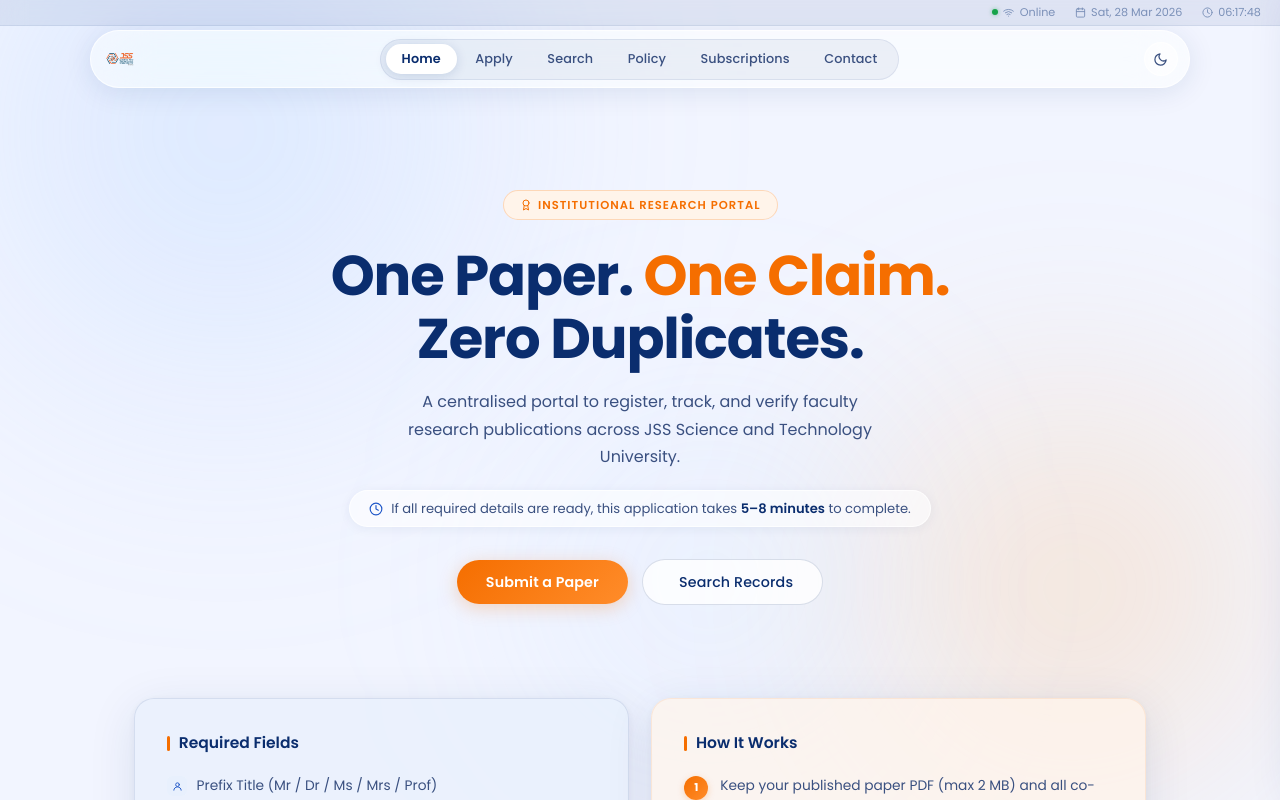
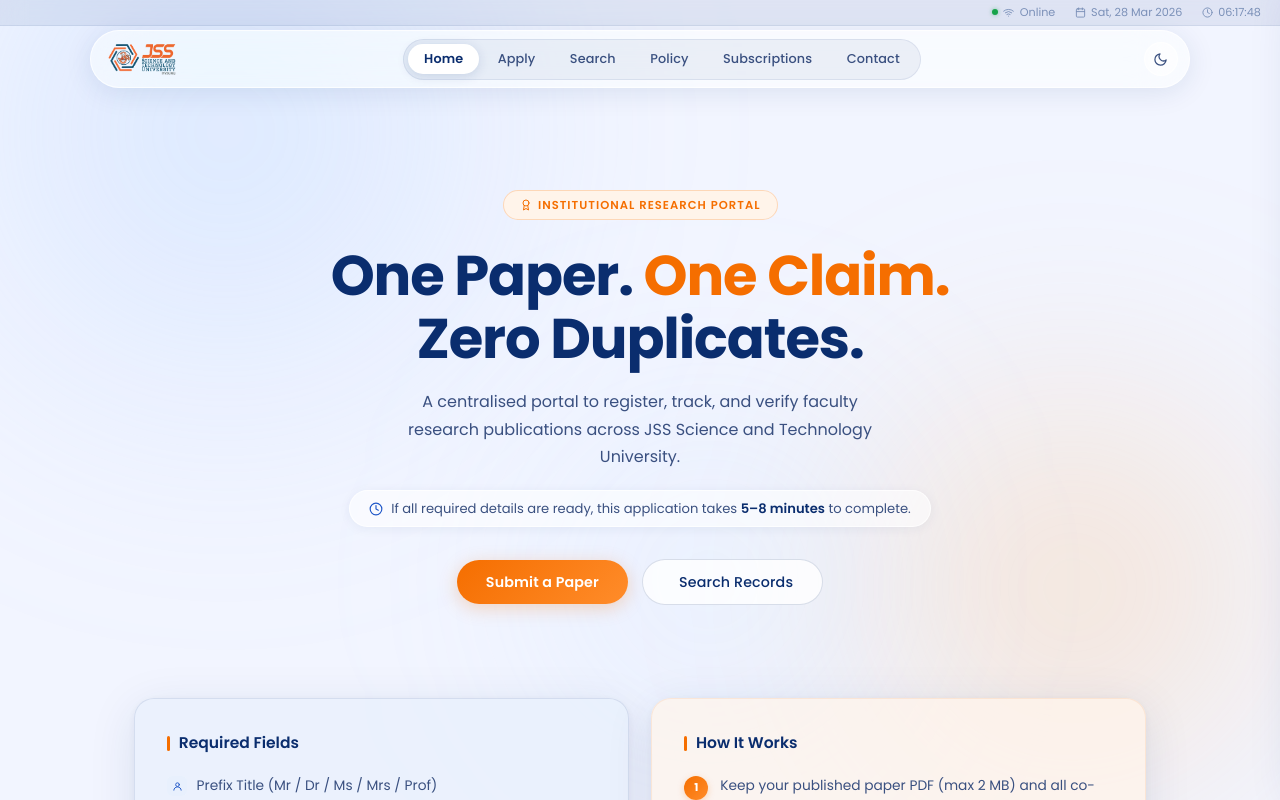
Before and after one commit to mkcs28/one-paper-one-claim, a React (Vite) app: page / in a window 1280 px wide. Shown: the top 800 px of the page. Built offline with nearby package versions, Linux system fonts and the light colour scheme; no server answers.

Commit message:
Update styles.css

```diff
--- a/src/styles.css
+++ b/src/styles.css
@@ -153,12 +153,12 @@ body {
 }
 
 .navbar-logo-img {
-  width:30px; height:30px;
+  width:75px; height:40px;
   border-radius:7px; object-fit:contain; display:block;
 }
 
 .navbar-logo-fallback {
-  width:30px; height:30px; border-radius:7px;
+  width:75px; height:40px; border-radius:7px;
   background: linear-gradient(135deg, var(--navy), var(--navy-light));
   display:flex; align-items:center; justify-content:center;
   font-size:0.64rem; font-weight:700; color:white;
```
